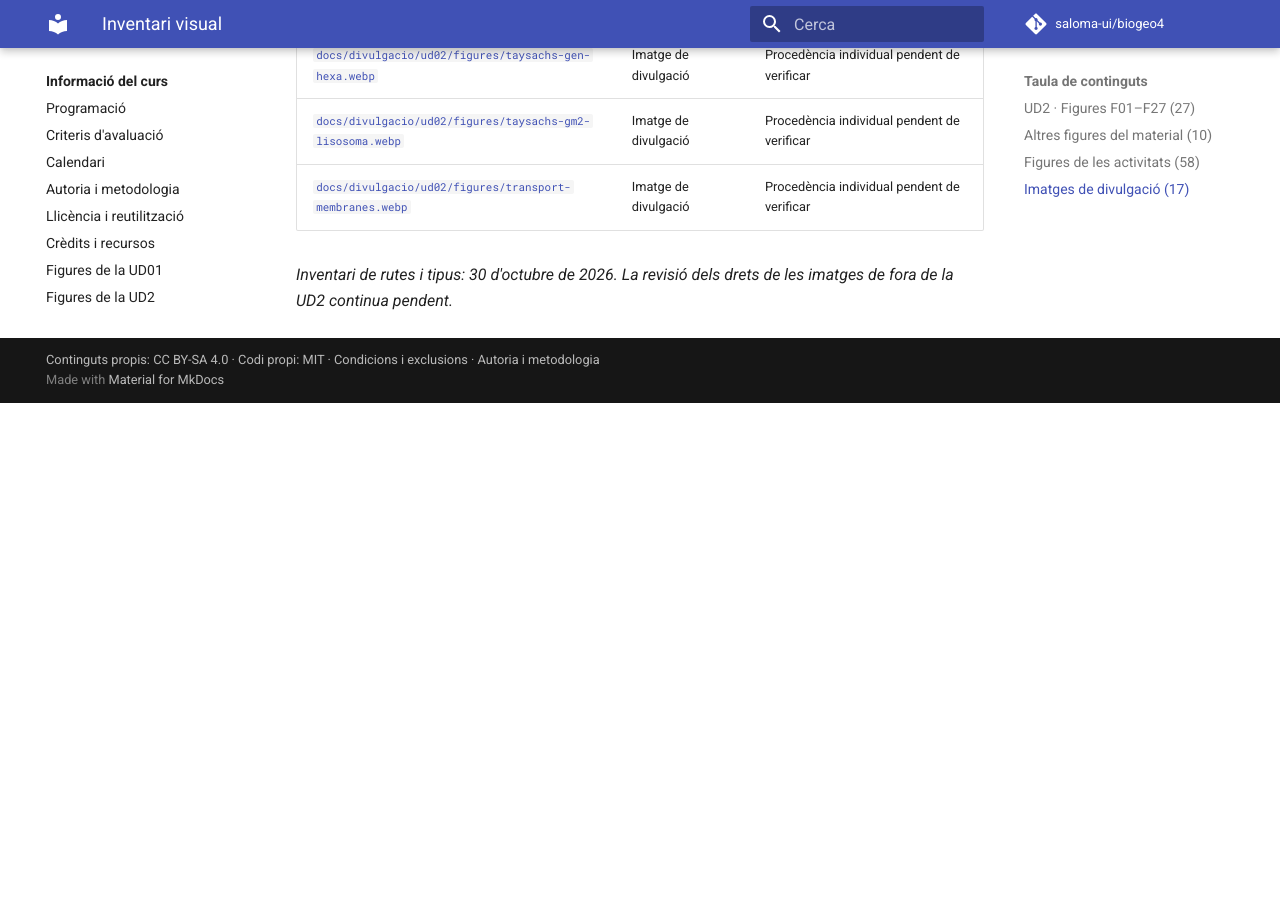
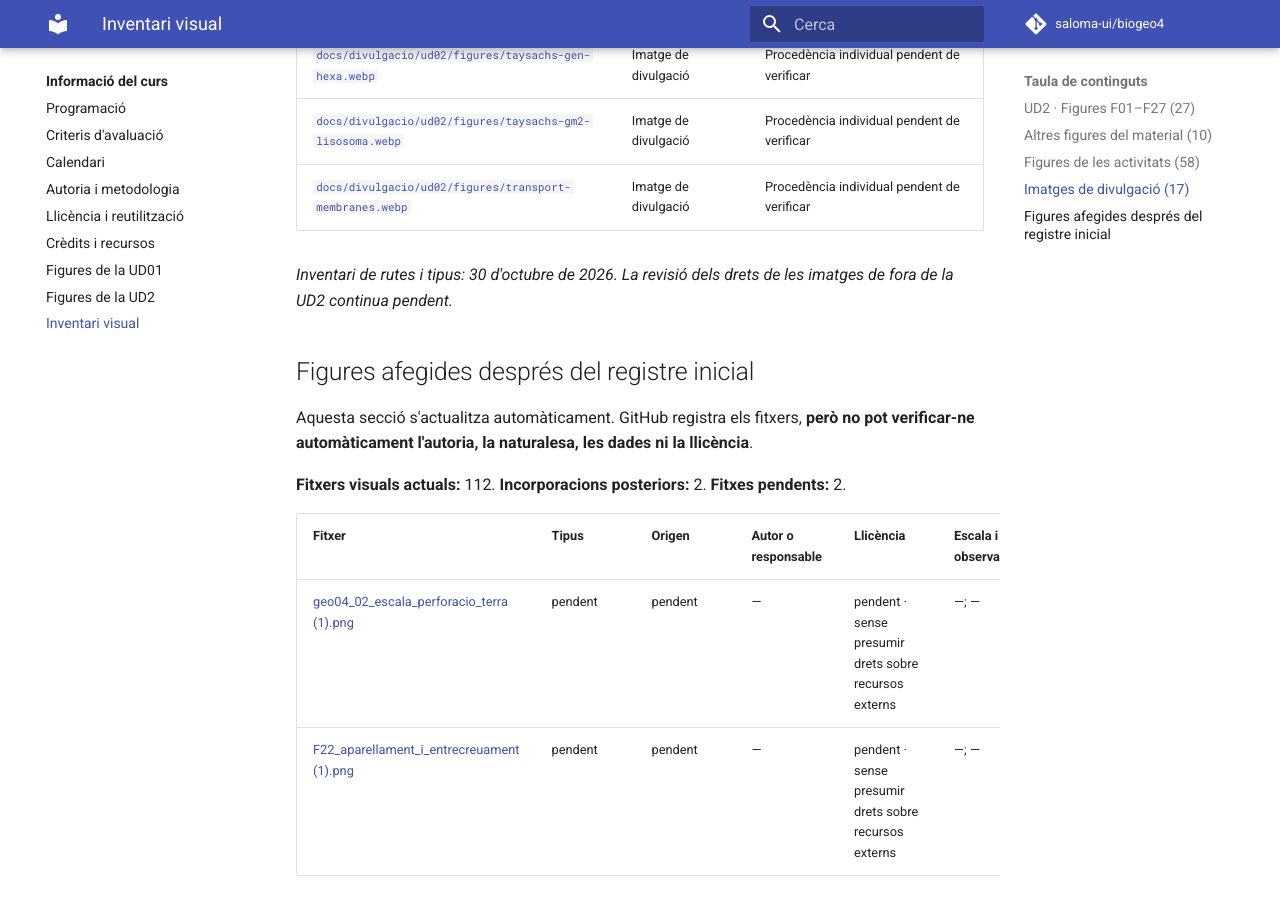
Before and after one commit to saloma-ui/biogeo4, an MkDocs documentation site: the page built from docs/inventari-visual.md, in a window 1280 px wide and 900 px high, scrolled down 8952 px. Built offline with MkDocs 1.6.1 and Material for MkDocs 9.7.7, drawn with Linux system fonts in a browser that asks for light colours; comment, search, counter and statistics services are not loaded; before the commit the page ends 9355 px from its top, so only the background shows below that.

Commit message:
docs: actualitza els registres de figures [skip ci]

```diff
--- a/docs/inventari-visual.md
+++ b/docs/inventari-visual.md
@@ -143,3 +143,16 @@ Els **68 fitxers de la UD01** també tenen ara un [registre individual amb les f
 | [`docs/divulgacio/ud02/figures/transport-membranes.webp`](https://github.com/saloma-ui/biogeo4/blob/main/docs/divulgacio/ud02/figures/transport-membranes.webp) | Imatge de divulgació | Procedència individual pendent de verificar |
 
 *Inventari de rutes i tipus: 30 d'octubre de 2026. La revisió dels drets de les imatges de fora de la UD2 continua pendent.*
+
+<!-- FIGURES_AUTO_INICI -->
+## Figures afegides després del registre inicial
+
+Aquesta secció s'actualitza automàticament. GitHub registra els fitxers, **però no pot verificar-ne automàticament l'autoria, la naturalesa, les dades ni la llicència**.
+
+**Fitxers visuals actuals:** 112. **Incorporacions posteriors:** 2. **Fitxes pendents:** 2.
+
+| Fitxer | Tipus | Origen | Autor o responsable | Llicència | Escala i observacions | Estat |
+|:--|:--|:--|:--|:--|:--|:--|
+| [geo04_02_escala_perforacio_terra (1).png](https://github.com/saloma-ui/biogeo4/blob/main/docs/material/ud1/figures/geo04_02_escala_perforacio_terra%20%281%29.png) | pendent | pendent | — | pendent · sense presumir drets sobre recursos externs | —; — | **Pendent de verificar** |
+| [F22_aparellament_i_entrecreuament (1).png](https://github.com/saloma-ui/biogeo4/blob/main/docs/material/ud2/figures/F22_aparellament_i_entrecreuament%20%281%29.png) | pendent | pendent | — | pendent · sense presumir drets sobre recursos externs | —; — | **Pendent de verificar** |
+<!-- FIGURES_AUTO_FI -->
--- a/mkdocs.yml
+++ b/mkdocs.yml
@@ -84,6 +84,7 @@ nav:
       - Figures de la UD2: registre-figures-ud2.md
       - Inventari visual: inventari-visual.md
       # FIGURES_AUTO_INICI
+
       # FIGURES_AUTO_FI
 
 markdown_extensions:
```
Also changed, not shown: docs/informacio/index.md (+4 -0 lines), docs/registre-figures-ud1.md (+10 -0 lines), docs/registre-figures-ud2.md (+10 -0 lines), 1 other file.
